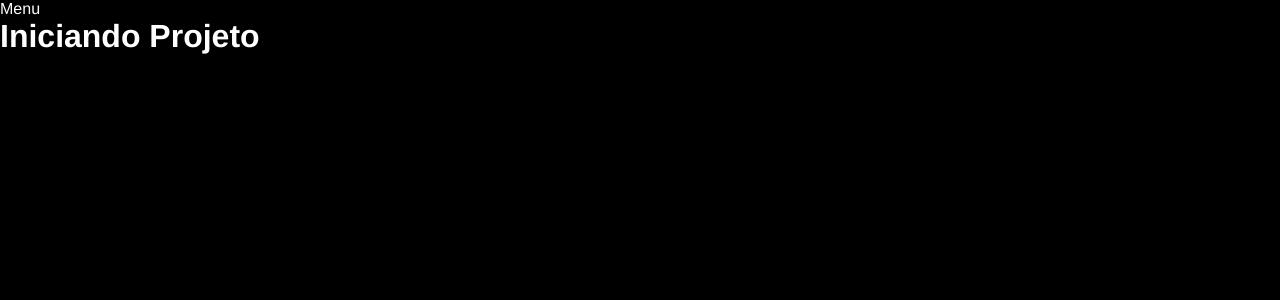
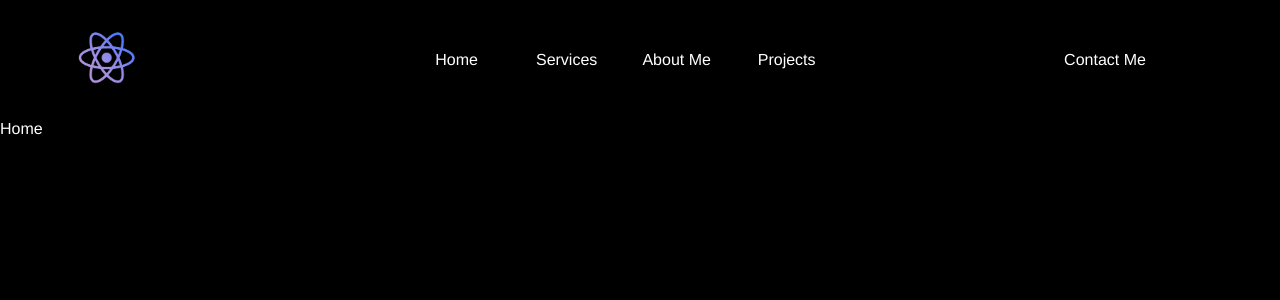
Before and after one commit to SammuDev/Portfolio, a React (Vite) app: page / in a window 1280 px wide. Shown: the top 300 px of the page. Built offline with nearby package versions, Linux system fonts and the light colour scheme.

Commit message:
style: Estilizando e organizando o Menu

```diff
--- a/src/App.tsx
+++ /dev/null
@@ -1,10 +0,0 @@
-function App() {
-
-  return (
-    <div className="App">
-      <h1>Iniciando Projeto</h1>
-    </div>
-  );
-};
-
-export default App;
--- a/src/Menu/index.tsx
+++ b/src/Menu/index.tsx
@@ -1,6 +1,28 @@
+import { Link } from 'react-router-dom';
+import logo from './img/logo-react-icon.png';
+
+import Nav from "./styles/Nav";
+import NavBar from './styles/NavBar';
+import ContactMe from './styles/ContactMe';
+
 const Menu = () => {
   return (
-    <div>Menu</div>
+    <header>
+      <Nav>
+        <Link to={'/'}><img src={logo} alt="Logo" /></Link>
+
+        <NavBar>
+          <Link to={'/'}>Home</Link>
+          <Link to={'/'}>Services</Link>
+          <Link to={'/'}>About Me</Link>
+          <Link to={'/'}>Projects</Link>
+        </NavBar>
+
+        <ContactMe>
+          <Link to={'/'}>Contact Me</Link>
+        </ContactMe>
+      </Nav>
+    </header>
   );
 };
 
--- /dev/null
+++ b/src/Menu/styles/ContactMe.tsx
@@ -0,0 +1,20 @@
+import styled from "styled-components";
+
+const ContactMe = styled.div`
+  margin-right: 100px;
+
+  a {
+    border-radius: 25px;
+    width: 150px;
+    height: 50px;
+    line-height: 50px;
+    text-align: center;
+    transition: .5s;
+    display: inline-block;
+    &:hover {
+      background-color: #222222;
+    }
+  }
+`;
+
+export default ContactMe;
--- /dev/null
+++ b/src/Menu/styles/Nav.tsx
@@ -0,0 +1,14 @@
+import styled from "styled-components";
+
+const Nav = styled.nav`
+  height: 120px;
+  display: flex;
+  justify-content: space-between;
+  align-items: center;
+
+  img {
+    height: 120px;
+  }
+`;
+
+export default Nav;
--- /dev/null
+++ b/src/Menu/styles/NavBar.tsx
@@ -0,0 +1,20 @@
+import styled from "styled-components";
+
+const NavBar = styled.div`
+  display: flex;
+  gap: 10px;
+
+  a {
+    border-radius: 25px;
+    width: 100px;
+    height: 50px;
+    line-height: 50px;
+    text-align: center;
+    transition: .5s;
+    &:hover {
+      background-color: #222222;
+    }
+  }
+`;
+
+export default NavBar;
--- a/src/main.tsx
+++ b/src/main.tsx
@@ -1,10 +1,10 @@
 import React from 'react';
 import ReactDOM from 'react-dom/client';
-import App from './App';
 import { BrowserRouter } from 'react-router-dom';
 import { Route, Routes } from 'react-router';
 import { createGlobalStyle } from 'styled-components';
 import Menu from './Menu';
+import Home from './Home';
 
 const GlobalStyled = createGlobalStyle`
   * {
@@ -15,6 +15,9 @@ const GlobalStyled = createGlobalStyle`
     padding: 0;
     box-sizing: border-box;
   }
+  a {
+    text-decoration: none;
+  }
 `;
 
 ReactDOM.createRoot(document.getElementById('root') as HTMLElement).render(
@@ -22,7 +25,7 @@ ReactDOM.createRoot(document.getElementById('root') as HTMLElement).render(
     <BrowserRouter>
       <Menu/>
       <Routes>
-        <Route path='/' element={<App />}/>
+        <Route path='/' element={<Home />}/>
       </Routes>
     </BrowserRouter>
     <GlobalStyled/>
```
Also changed, not shown: src/components/Projects.tsx (added, +7 -0 lines), src/Menu/img/logo-react-icon.png (added).
